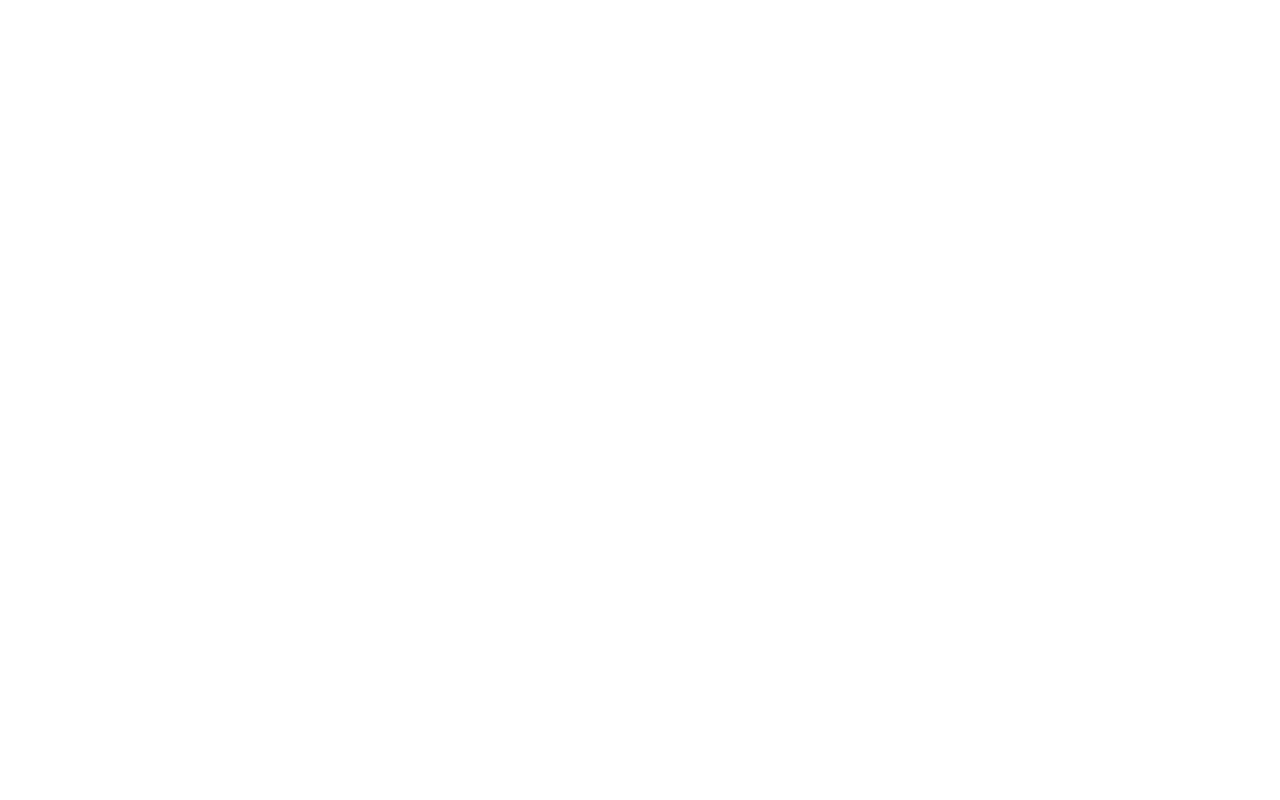
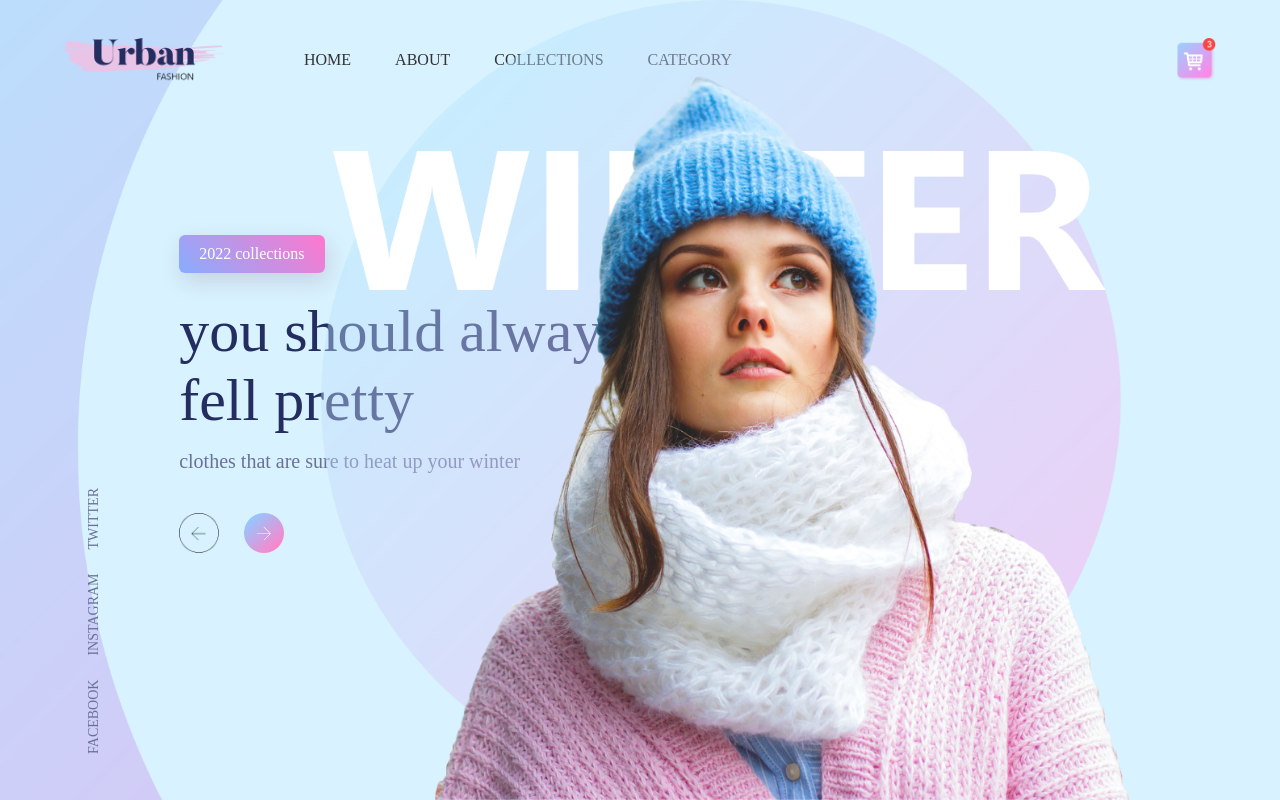
Before and after one commit to Abunayeemrayhan/my-header-project, a plain HTML site: page index.html in a window 1280 px wide. Drawn offline with Linux system fonts and the light colour scheme.

Commit message:
complate header

```diff
--- a/index.html
+++ b/index.html
@@ -10,7 +10,42 @@
 </head>
 
 <body>
+    <div class="container">
+        <div class="navbar">
+            <img src="images/logo.png" class="logo">
+            <nav>
+                <ul>
+                    <li><a href="#">HOME</a></li>
+                    <li><a href="#">ABOUT</a></li>
+                    <li><a href="#">COLLECTIONS</a></li>
+                    <li><a href="#">CATEGORY</a></li>
+                </ul>
+            </nav>
+            <img src="images/cart.png" class="cart">
+        </div>
 
+        <div class="content">
+            <a class="btn" href="#">2022 collections</a>
+            <h1>you should always <br>fell pretty</h1>
+            <p>clothes that are sure to heat up your winter</p>
+
+            <div class="arrow-icon">
+                <img src="images/back-arrow.png" alt="">
+                <img src="images/next-arrow.png" alt="">
+            </div>
+        </div>
+
+
+        <img src="images/img.png" class="feature-image">
+
+        <div class="social-links">
+            <a href="#">FACEBOOK</a>
+            <a href="#">INSTAGRAM</a>
+            <a href="#">TWITTER</a>
+        </div>
+
+
+    </div>
 </body>
 
 </html>
--- a/style.css
+++ b/style.css
@@ -1,4 +1,105 @@
-body{
+*{
     margin: 0;
     padding: 0;
 }
+
+.container{
+    height: 100vh;
+    width: 100%;
+    background-image: url(images/background.png);
+    background-position: center;
+    background-size: cover;
+    padding-left: 5%;
+    padding-right: 5%;
+    box-sizing: border-box;
+    position: relative;
+}
+
+.navbar{
+    width: 100%;
+    height: 15vh;
+    margin: auto;
+    display: flex;
+    align-items: center;
+}
+
+.logo{
+    width: 160px;
+    cursor: pointer;
+ }
+.cart{
+    width: 40px;
+    cursor: pointer;
+}
+nav{
+    flex:1;
+    padding-left: 60px;
+}
+
+nav ul li{
+    display: inline-block;
+    list-style: none;
+    margin: 0 20px;
+}
+nav ul li a{
+    text-decoration: none;
+    color: #333;
+}
+
+.content h1{
+    font-size: 60px;
+    font-weight: 100;
+    margin-top: 24px;
+    margin-bottom: 15px;
+    color: #232d60;
+}
+.content p{
+    font-size: 20px;
+    color: #6a7199;
+}
+
+.content{
+    margin-left:10%;
+    margin-top: 10%;
+}
+
+.content .btn{
+    display: inline-block;
+    background: linear-gradient(45deg, #87adfe, #ff77cd);
+    border-radius: 6px;
+    padding: 10px 20px;
+    box-sizing: border-box;
+    text-decoration: none;
+    color: #fff;
+    box-shadow: 3px 8px 22px rgba(94,28,68,0.15);
+}
+
+.arrow-icon{
+    margin-top: 40px;
+    display: flex;
+}
+.arrow-icon img{
+    width: 40px;
+    margin-right: 25px;
+    cursor: pointer;
+}
+
+.feature-image{
+    height: 100%;
+    position: absolute;
+    top: 0;
+    right: 150px;
+}
+
+.social-links{
+    transform: rotate(-90deg);
+    position: absolute;
+    left: -50px;
+     bottom: 180px;
+}
+.social-links a{
+    text-decoration: none;
+    color: #6a7199;
+    padding-right: 20px;
+    font-size: 14px;
+}
```
Also changed, not shown: images/back-arrow.png (renamed from Urban Fashion Img/back-arrow.png), images/background.png (renamed from Urban Fashion Img/background.png), images/cart.png (renamed from Urban Fashion Img/cart.png), images/img.png (renamed from Urban Fashion Img/img.png), images/logo.png (renamed from Urban Fashion Img/logo.png), images/next-arrow.png (renamed from Urban Fashion Img/next-arrow.png).
